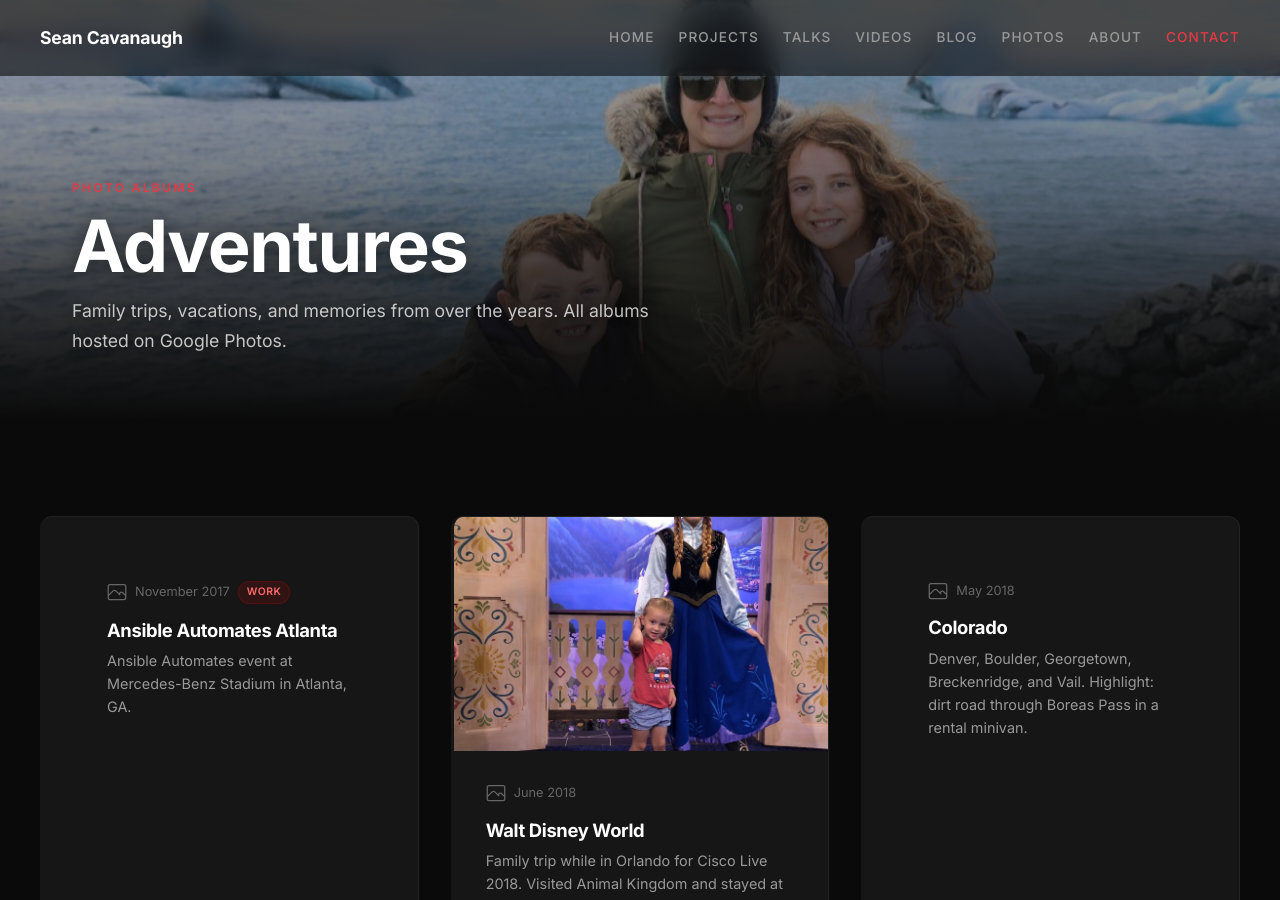
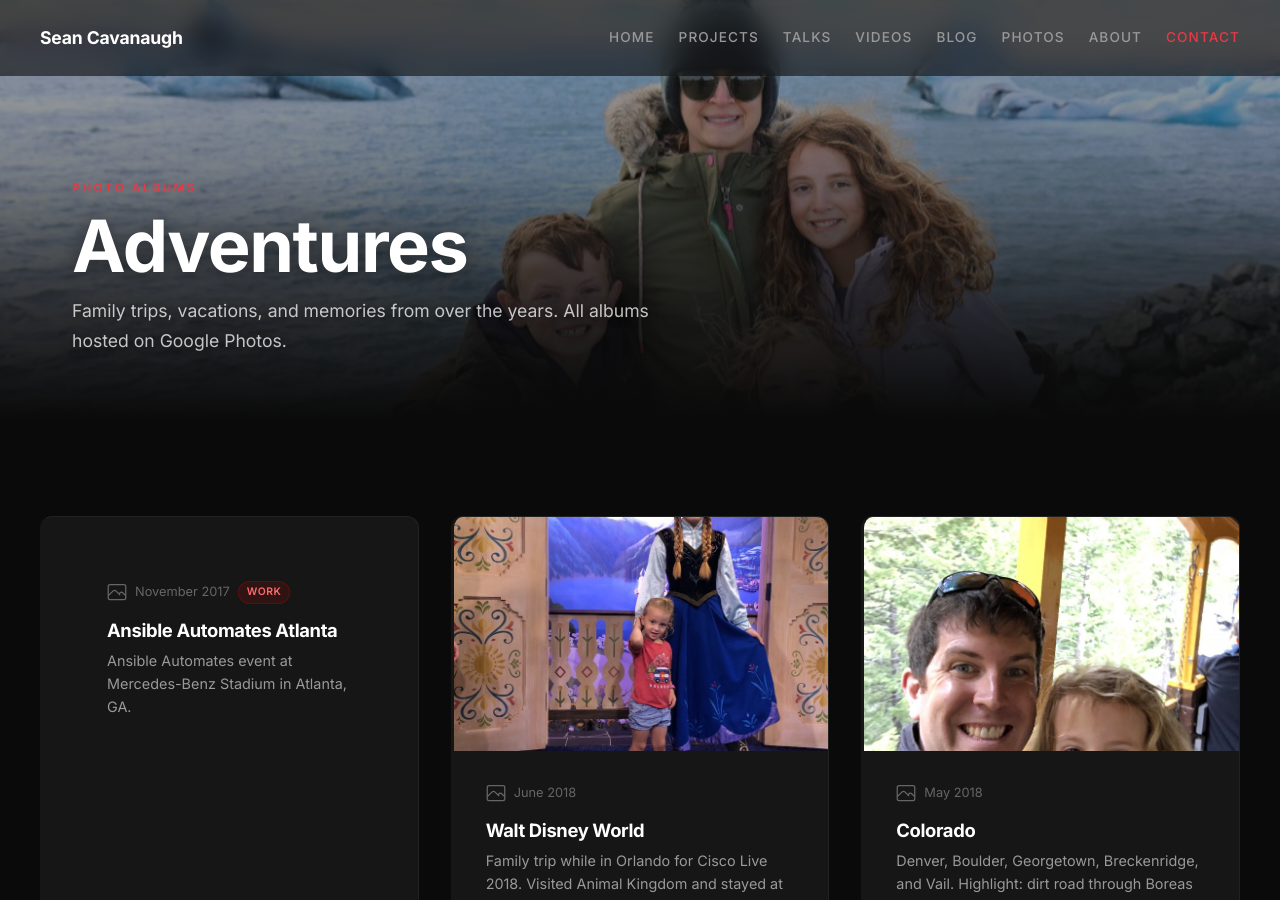
Before and after one commit to IPvSean/cavanaugh.pro, a Jekyll site: the page built from pages/albums.html, in a window 1280 px wide and 900 px high. Built offline with Jekyll 4.4.1, drawn with Linux system fonts in a browser that asks for light colours.

Commit message:
Add Colorado 2018 album cover photo
Co-authored-by: Cursor <cursoragent@cursor.com>

```diff
--- a/_data/albums.yml
+++ b/_data/albums.yml
@@ -17,6 +17,7 @@
   date: "May 2018"
   description: "Denver, Boulder, Georgetown, Breckenridge, and Vail. Highlight: dirt road through Boreas Pass in a rental minivan."
   url: "https://photos.app.goo.gl/xBqJVz1e3ZmcZEd8A"
+  image: "/assets/images/album-colorado-2018.png"
   category: "travel"
 
 - title: "Walt Disney World"
```
Also changed, not shown: assets/images/album-colorado-2018.png (added).
